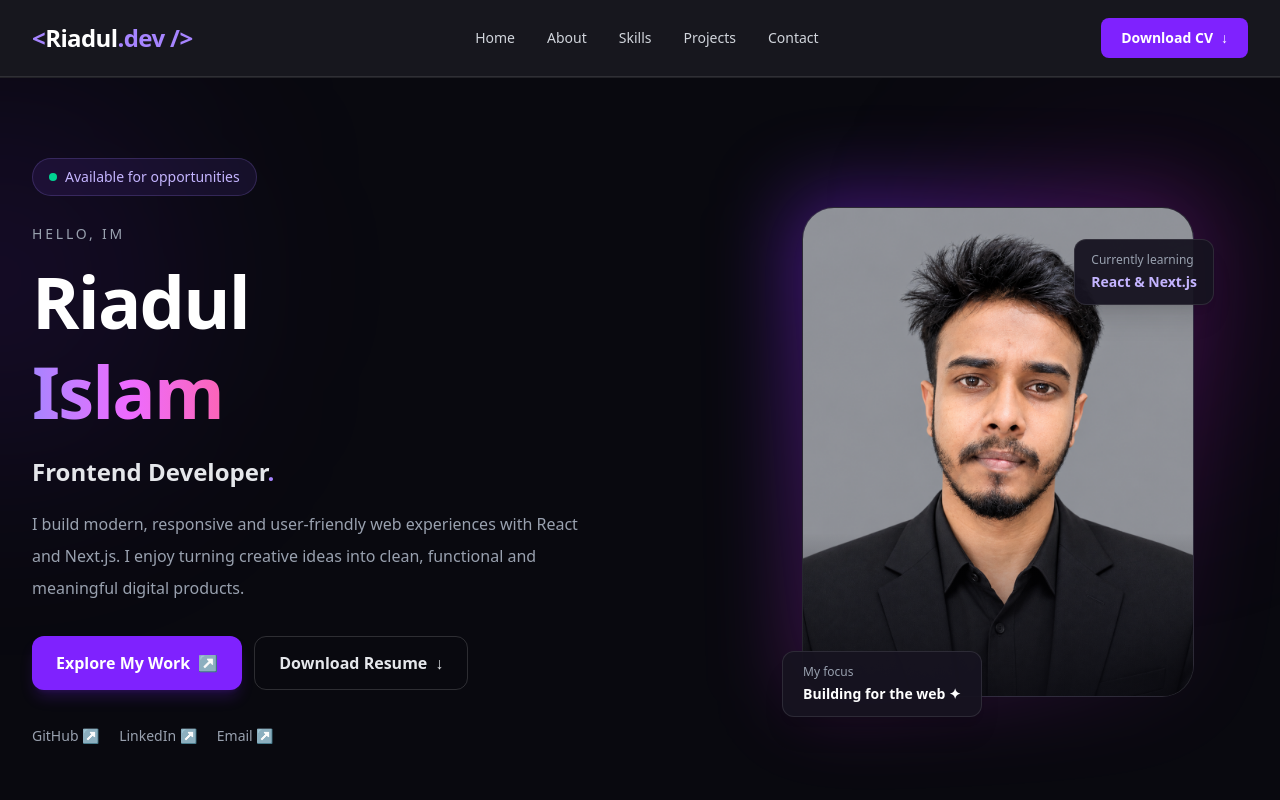
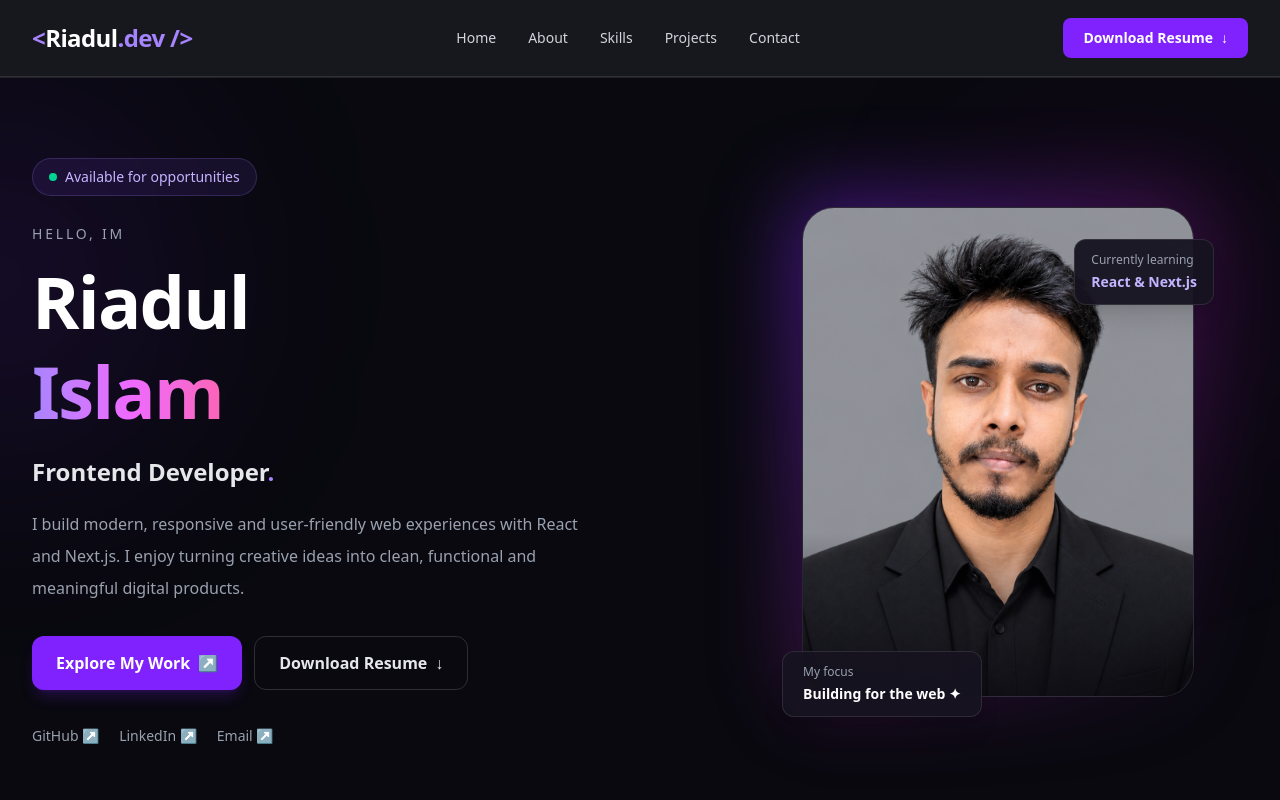
Before and after one commit to riaduldev/my-portfolio-website, a Next.js app: page / in a window 1280 px wide. Shown: the top 800 px of the page. Built offline with nearby package versions, Linux system fonts and the light colour scheme.

Commit message:
add resume link on btn

```diff
--- a/src/app/page.js
+++ b/src/app/page.js
@@ -264,7 +264,7 @@ export default function Home() {
           <div className="mt-4 grid gap-8 lg:grid-cols-2 lg:gap-16">
             <h2 className="text-3xl leading-tight font-bold sm:text-4xl">
               Turning ideas into
-              <span className="text-violet-400"> digital experiences.</span>
+              <span className="text-violet-400">digital experiences.</span>
             </h2>
 
             <div>
--- a/src/components/Navbar.jsx
+++ b/src/components/Navbar.jsx
@@ -4,6 +4,8 @@ import { useState } from "react";
 
 const Navbar = () => {
   const [menuOpen, setMenuOpen] = useState(false);
+  const resume =
+    "https://drive.google.com/file/d/19t2KgGrfYcib4CE6aEJ5VTMsXYrZ7cuE/view?usp=sharing";
 
   const navLinks = [
     { name: "Home", href: "#home" },
@@ -42,11 +44,11 @@ const Navbar = () => {
 
         {/* Desktop Resume Button */}
         <a
-          href="/resume.pdf"
+          href={resume}
           download
           className="hidden shrink-0 items-center gap-2 rounded-lg bg-violet-600 px-4 py-2.5 text-sm font-semibold transition hover:bg-violet-700 lg:inline-flex xl:px-5"
         >
-          Download CV <span aria-hidden="true">↓</span>
+          Download Resume <span aria-hidden="true">↓</span>
         </a>
 
         {/* Mobile Menu Toggle */}
@@ -106,12 +108,12 @@ const Navbar = () => {
             ))}
 
             <a
-              href="/resume.pdf"
+              href={resume}
               download
               onClick={() => setMenuOpen(false)}
               className="mt-2 flex w-full items-center justify-center gap-2 rounded-lg bg-violet-600 px-4 py-3 text-sm font-semibold text-white transition hover:bg-violet-700"
             >
-              Download CV <span aria-hidden="true">↓</span>
+              Download Resume <span aria-hidden="true">↓</span>
             </a>
           </div>
         </div>
```
